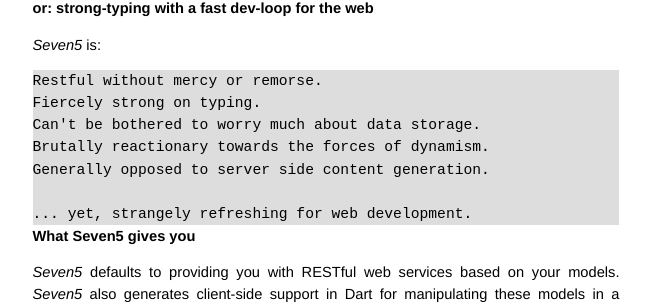
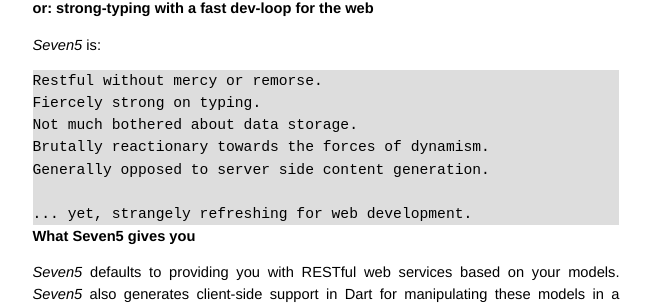
Before and after one commit to seven5/seven5, a Jekyll site: the page built from index.md, in a window 1280 px wide and 900 px high. Shown: the part 135-443 px from the top of the window, without its empty margins (314-965 px from the left). Built offline with Jekyll 4.4.1, drawn with Linux system fonts in a browser that asks for light colours; Markdown is read by kramdown in place of the engine named in the settings.

Commit message:
fixed page look a bit

```diff
--- a/_layouts/default.html
+++ b/_layouts/default.html
@@ -6,10 +6,10 @@
    <meta name="author" content="Ian Smith stolen from Tom Preston-Werner" />
 
    <!-- syntax highlighting CSS -->
-   <link rel="stylesheet" href="/css/syntax.css" type="text/css" />
+   <link rel="stylesheet" href="/seven5/css/syntax.css" type="text/css" />
 
    <!-- Homepage CSS -->
-   <link rel="stylesheet" href="/css/screen.css" type="text/css" media="screen, projection" />
+   <link rel="stylesheet" href="/seven5/css/screen.css" type="text/css" media="screen, projection" />
 
    <!-- Typekit -->
    <script type="text/javascript" src="http://use.typekit.com/jpd0pfm.js"></script>
--- a/index.md
+++ b/index.md
@@ -10,7 +10,7 @@
 
     Restful without mercy or remorse.
     Fiercely strong on typing.
-    Can't be bothered to worry much about data storage.
+    Not much bothered about data storage.
     Brutally reactionary towards the forces of dynamism.
     Generally opposed to server side content generation.
 
```
